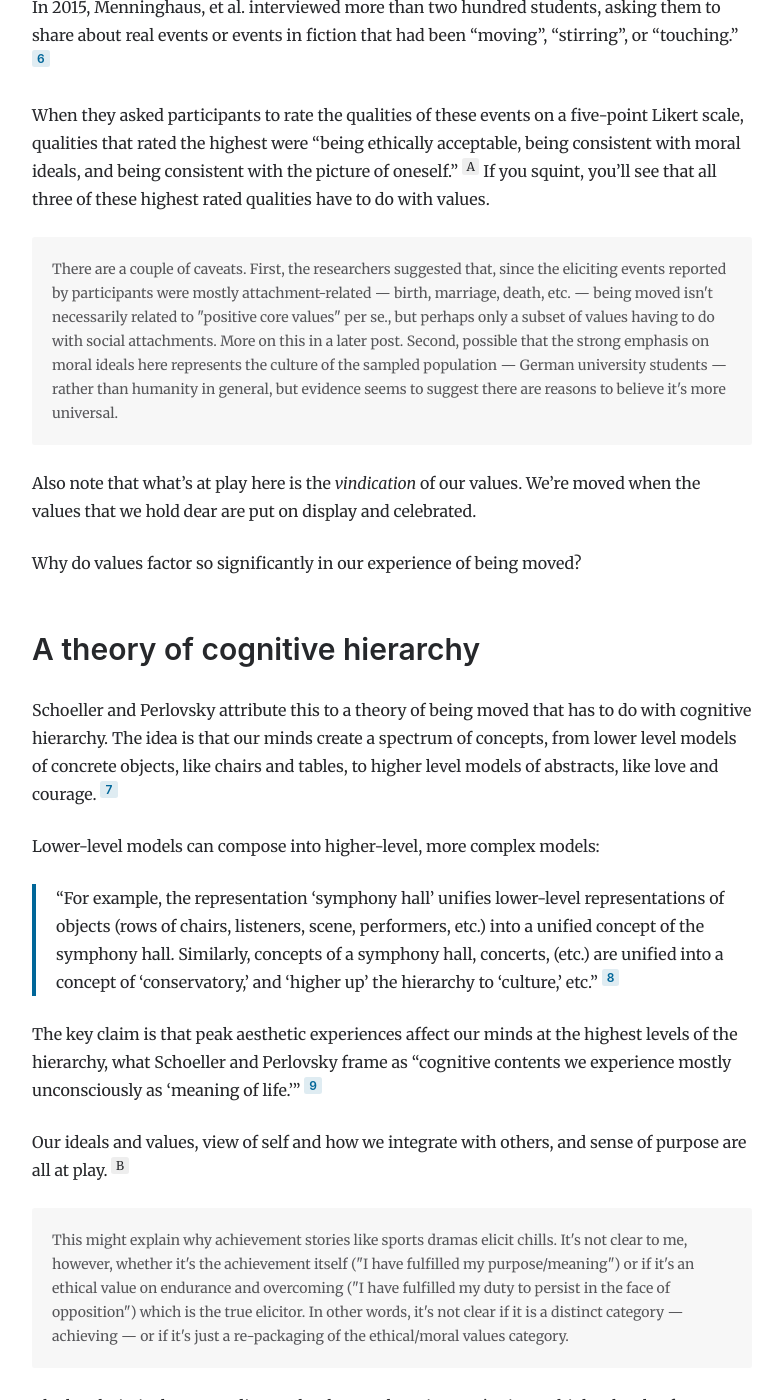
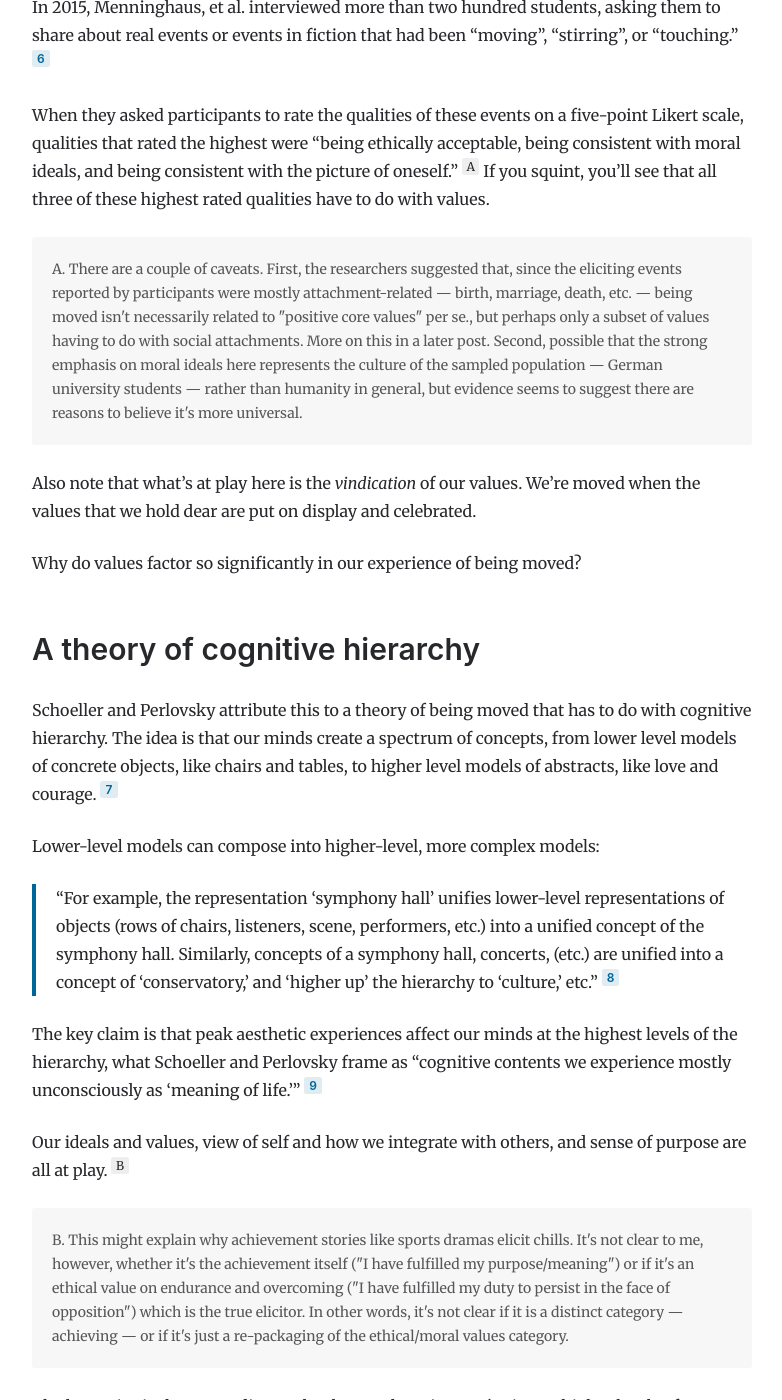
Before and after one commit to natelistrom/natelistrom.github.io, a Jekyll site: the page built from _posts/2022-04-05-pae-investment.md, in a window 1280 px wide and 1400 px high, scrolled down 2420 px. Shown: the whole window, without its empty margins (248-1030 px from the left). Built offline with Jekyll 4.4.1, drawn with Linux system fonts in a browser that asks for light colours; some of the changed text lies outside the part shown.

Commit message:
Add footnote lettering, minor rewording to investment post

```diff
--- a/_posts/2022-04-05-pae-investment.md
+++ b/_posts/2022-04-05-pae-investment.md
@@ -56,7 +56,7 @@ In 2015, Menninghaus, et al. interviewed more than two hundred students, asking
 
 When they asked participants to rate the qualities of these events on a five-point Likert scale, qualities that rated the highest were "being ethically acceptable, being consistent with moral ideals, and being consistent with the picture of oneself." <sup class="aside">A</sup> If you squint, you'll see that all three of these highest rated qualities have to do with values.
 
-<aside>There are a couple of caveats. First, the researchers suggested that, since the eliciting events reported by participants were mostly attachment-related &mdash; birth, marriage, death, etc. &mdash; being moved isn't necessarily related to "positive core values" per se., but perhaps only a subset of values having to do with social attachments. More on this in a later post. Second, possible that the strong emphasis on moral ideals here represents the culture of the sampled population &mdash; German university students &mdash; rather than humanity in general, but evidence seems to suggest there are reasons to believe it's more universal.</aside>
+<aside>A. There are a couple of caveats. First, the researchers suggested that, since the eliciting events reported by participants were mostly attachment-related &mdash; birth, marriage, death, etc. &mdash; being moved isn't necessarily related to "positive core values" per se., but perhaps only a subset of values having to do with social attachments. More on this in a later post. Second, possible that the strong emphasis on moral ideals here represents the culture of the sampled population &mdash; German university students &mdash; rather than humanity in general, but evidence seems to suggest there are reasons to believe it's more universal.</aside>
 
 Also note that what's at play here is the _vindication_ of our values. We're moved when the values that we hold dear are put on display and celebrated.
 
@@ -74,15 +74,11 @@ The key claim is that peak aesthetic experiences affect our minds at the highest
 
 Our ideals and values, view of self and how we integrate with others, and sense of purpose are all at play. <sup class="aside">B</sup>
 
-<aside>This might explain why achievement stories like sports dramas elicit chills. It's not clear to me, however, whether it's the achievement itself ("I have fulfilled my purpose/meaning") or if it's an ethical value on endurance and overcoming ("I have fulfilled my duty to persist in the face of opposition") which is the true elicitor. In other words, it's not clear if it is a distinct category &mdash; achieving &mdash; or if it's just a re-packaging of the ethical/moral values category.</aside>
+<aside>B. This might explain why achievement stories like sports dramas elicit chills. It's not clear to me, however, whether it's the achievement itself ("I have fulfilled my purpose/meaning") or if it's an ethical value on endurance and overcoming ("I have fulfilled my duty to persist in the face of opposition") which is the true elicitor. In other words, it's not clear if it is a distinct category &mdash; achieving &mdash; or if it's just a re-packaging of the ethical/moral values category.</aside>
 
-The lynchpin is that, according to the theory, changing one's view at higher levels of our cognitive hierarchies require changes to the supporting, lower layers. <sup>{% include schoellerAndPerlovsky-aestheticChills.html %}</sup>
+The key point is that, according to the theory, changing one's view at higher levels of our cognitive hierarchies require changes to the supporting, lower layers. <sup>{% include schoellerAndPerlovsky-aestheticChills.html %}</sup>
 
-In other words, we're most deeply invested in the things at the highest levels of the hierarchy — our values. We emotionally connect in powerful ways with stories that vindicate those values.
-
-Changing your worldview is one of the most energy-intensive and difficult cognitive processes. We don't enter into it easily.
-
-And the converse is also true. We experience reward when our worldviews are positively reinforced. <sup>{% include schoellerAndPerlovsky-aestheticChills.html %}</sup>
+In other words, we're most deeply invested in the things at the highest levels of the hierarchy — our values. Changing your worldview is one of the most energy-intensive and difficult cognitive processes. We don't enter into it easily. And the converse is also true. We experience reward when our worldviews are positively reinforced. <sup>{% include schoellerAndPerlovsky-aestheticChills.html %}</sup> We emotionally connect in powerful ways with stories that vindicate our values.
 
 # Wrapping it up
 
```
